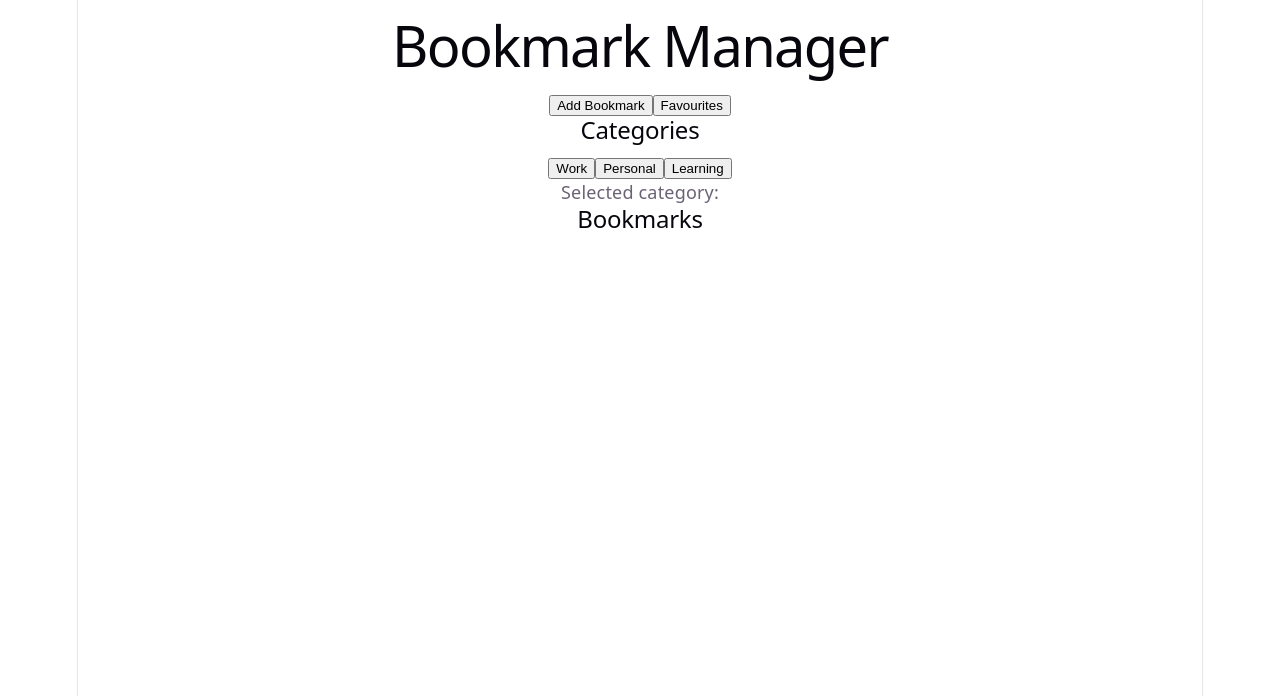
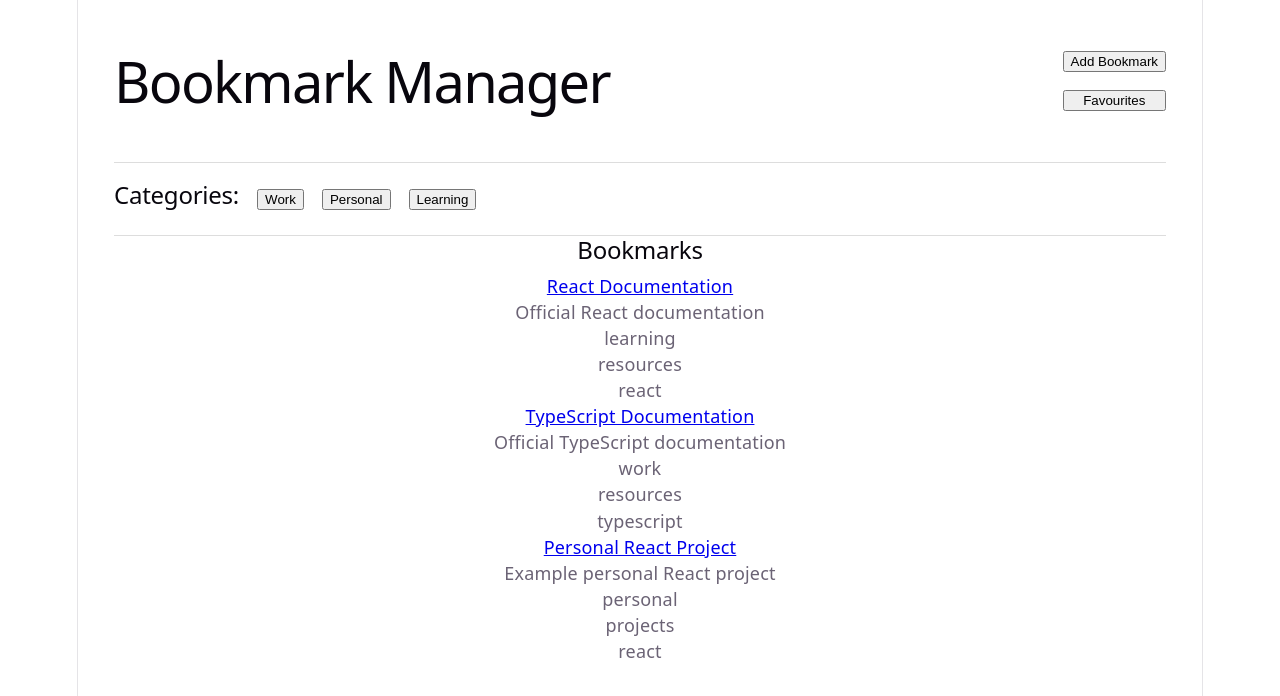
Before and after one commit to JordWiggins/bookmark-manager, a React (Vite) app: page / in a window 1280 px wide. Shown: the top 696 px of the page. Built offline with nearby package versions, Linux system fonts and the light colour scheme.

Commit message:
complete bookmark filtering

```diff
--- a/src/App.css
+++ b/src/App.css
@@ -1,184 +1,41 @@
-.counter {
-  font-size: 16px;
-  padding: 5px 10px;
-  border-radius: 5px;
-  color: var(--accent);
-  background: var(--accent-bg);
-  border: 2px solid transparent;
-  transition: border-color 0.3s;
-  margin-bottom: 24px;
-
-  &:hover {
-    border-color: var(--accent-border);
-  }
-  &:focus-visible {
-    outline: 2px solid var(--accent);
-    outline-offset: 2px;
-  }
+#root {
+  max-width: 1200px;
+  margin: 0 auto;
+  padding: 2rem;
 }
 
-.hero {
-  position: relative;
-
-  .base,
-  .framework,
-  .vite {
-    inset-inline: 0;
-    margin: 0 auto;
-  }
-
-  .base {
-    width: 170px;
-    position: relative;
-    z-index: 0;
-  }
-
-  .framework,
-  .vite {
-    position: absolute;
-  }
-
-  .framework {
-    z-index: 1;
-    top: 34px;
-    height: 28px;
-    transform: perspective(2000px) rotateZ(300deg) rotateX(44deg) rotateY(39deg)
-      scale(1.4);
-  }
-
-  .vite {
-    z-index: 0;
-    top: 107px;
-    height: 26px;
-    width: auto;
-    transform: perspective(2000px) rotateZ(300deg) rotateX(40deg) rotateY(39deg)
-      scale(0.8);
-  }
+.app-header {
+  display: flex;
+  justify-content: space-between;
+  align-items: center;
+  margin-bottom: 2rem;
 }
 
-#center {
+.header-actions {
   display: flex;
   flex-direction: column;
-  gap: 25px;
-  place-content: center;
-  place-items: center;
-  flex-grow: 1;
-
-  @media (max-width: 1024px) {
-    padding: 32px 20px 24px;
-    gap: 18px;
-  }
+  gap: 1rem;
 }
 
-#next-steps {
-  display: flex;
-  border-top: 1px solid var(--border);
-  text-align: left;
-
-  & > div {
-    flex: 1 1 0;
-    padding: 32px;
-    @media (max-width: 1024px) {
-      padding: 24px 20px;
-    }
-  }
-
-  .icon {
-    margin-bottom: 16px;
-    width: 22px;
-    height: 22px;
-  }
-
-  @media (max-width: 1024px) {
-    flex-direction: column;
-    text-align: center;
-  }
+.bookmark-filters {
+  border-top: 1px solid #ddd;
+  border-bottom: 1px solid #ddd;
+  padding: 1rem 0;
 }
 
-#docs {
-  border-right: 1px solid var(--border);
-
-  @media (max-width: 1024px) {
-    border-right: none;
-    border-bottom: 1px solid var(--border);
-  }
+.category-filter {
+  display: flex;
+  align-items: center;
 }
 
-#next-steps ul {
-  list-style: none;
-  padding: 0;
+.category-buttons{
   display: flex;
-  gap: 8px;
-  margin: 32px 0 0;
-
-  .logo {
-    height: 18px;
-  }
-
-  a {
-    color: var(--text-h);
-    font-size: 16px;
-    border-radius: 6px;
-    background: var(--social-bg);
-    display: flex;
-    padding: 6px 12px;
-    align-items: center;
-    gap: 8px;
-    text-decoration: none;
-    transition: box-shadow 0.3s;
-
-    &:hover {
-      box-shadow: var(--shadow);
-    }
-    .button-icon {
-      height: 18px;
-      width: 18px;
-    }
-  }
-
-  @media (max-width: 1024px) {
-    margin-top: 20px;
-    flex-wrap: wrap;
-    justify-content: center;
-
-    li {
-      flex: 1 1 calc(50% - 8px);
-    }
-
-    a {
-      width: 100%;
-      justify-content: center;
-      box-sizing: border-box;
-    }
-  }
+  gap: 1rem;
+  overflow-x: auto;
+  margin-left: 1rem;
 }
 
-#spacer {
-  height: 88px;
-  border-top: 1px solid var(--border);
-  @media (max-width: 1024px) {
-    height: 48px;
-  }
+button.selected {
+  background-color: #333;
+  color: white;
 }
-
-.ticks {
-  position: relative;
-  width: 100%;
-
-  &::before,
-  &::after {
-    content: '';
-    position: absolute;
-    top: -4.5px;
-    border: 5px solid transparent;
-  }
-
-  &::before {
-    left: 0;
-    border-left-color: var(--border);
-  }
-  &::after {
-    right: 0;
-    border-right-color: var(--border);
-  }
-}
--- a/src/App.tsx
+++ b/src/App.tsx
@@ -1,4 +1,5 @@
 import { useState } from 'react'
+import './App.css'
 
 function App() {
   const categories = { // object to represent the categories
@@ -16,79 +17,198 @@ function App() {
     },
   }
 
+  const bookmarks = [
+    {
+      id: 1,
+      title: 'React Documentation',
+      url: 'https://react.dev',
+      description: 'Official React documentation',
+      category: 'learning',
+      subCategory: 'resources',
+      topic: 'react',
+      favourite: true,
+    },
+    {
+      id: 2,
+      title: 'TypeScript Documentation',
+      url: 'https://www.typescriptlang.org',
+      description: 'Official TypeScript documentation',
+      category: 'work',
+      subCategory: 'resources',
+      topic: 'typescript',
+      favourite: false,
+    },
+    {
+      id: 3,
+      title: 'Personal React Project',
+      url: 'https://example.com',
+      description: 'Example personal React project',
+      category: 'personal',
+      subCategory: 'projects',
+      topic: 'react',
+      favourite: true,
+    },
+ ]
+
   type Category = keyof typeof categories // type of category is the keys of the categories object
   type SubCategory = keyof typeof categories[Category] // type of subcategory is the keys of the categories object
 
    // use states
-  const [selectedCategory, setSelectedCategory] = useState<Category | ''>('') // type category or empty
-  const [selectedSubCategory, setSelectedSubCategory] = useState<SubCategory | ''>('') // type subcategory or empty
-  const [selectedTopic, setSelectedTopic] = useState('')
+  const [selectedCategories, setSelectedCategories] = useState<Category[]>([])
+  const [selectedSubCategories, setSelectedSubCategories] = useState<SubCategory[]>([])
+  const [selectedTopics, setSelectedTopics] = useState<string[]>([])
+  const [showFavourites, setShowFavourites] = useState(false)
 
-  const handleCategorySelect = (category : Category) => {
-    setSelectedCategory(category)
-    setSelectedSubCategory('') // reset subcategory when a new category is selected
-    setSelectedTopic('') // reset topic when a new category is selected
+  const handleCategorySelect = (category: Category) => {
+  setSelectedCategories((currentCategories) => // use the current selected categories
+    currentCategories.includes(category) // if the category is already selected
+      ? currentCategories.filter((item) => item !== category) // remove it from the array
+      : [...currentCategories, category] // otherwise create a new array from the current array withthe selected category added to the end
+  )
+  setSelectedSubCategories([]) // reset subcategory
+  setSelectedTopics([]) // reset topic
   }
 
   const handleSubCategorySelect = (subCategory : SubCategory) => {
-    setSelectedSubCategory(subCategory)
-    setSelectedTopic('') // reset topic when a new subcategory is selected
+  setSelectedSubCategories((currentSubCategories) =>
+    currentSubCategories.includes(subCategory)
+      ? currentSubCategories.filter((item) => item !== subCategory)
+      : [...currentSubCategories, subCategory]
+  )
+
+    setSelectedTopics([]) // reset topic when a new subcategory is selected
   }
+
+  const handleTopicSelect = (topic: string) => {
+  setSelectedTopics((currentTopics) =>
+    currentTopics.includes(topic)
+      ? currentTopics.filter((item) => item !== topic)
+      : [...currentTopics, topic]
+  )
+  }
+
+  const filteredBookmarks = bookmarks.filter((bookmark) => {
+    const matchesCategory =
+      selectedCategories.length === 0 ||
+      selectedCategories.includes(bookmark.category as Category)
+
+    const matchesSubCategory =
+      selectedSubCategories.length === 0 ||
+      selectedSubCategories.includes(bookmark.subCategory as SubCategory)
+
+    const matchesTopic =
+      selectedTopics.length === 0 ||
+      selectedTopics.includes(bookmark.topic)
+
+    const matchesFavourites = !showFavourites || bookmark.favourite
+
+    return matchesCategory && matchesSubCategory && matchesTopic && matchesFavourites
+  })
 
   return (
     <div>
-      <header>
+
+      <header className="app-header">
         <h1>Bookmark Manager</h1>
-        <div>
+        <div className="header-actions">
           <button>Add Bookmark</button>
-          <button>Favourites</button>
+          <button
+            className={showFavourites ? 'selected' : ''}
+            onClick={() => setShowFavourites((current) => !current)}
+          >
+            Favourites
+          </button>
         </div>
       </header>
 
-      <nav aria-label="Bookmark filters">
-        <section>
-          <h2>Categories</h2>
+      <nav className="bookmark-filters" aria-label="Bookmark filters">
 
-          <div>
-            <button onClick={() => handleCategorySelect('work')}>Work</button>
-            <button onClick={() => handleCategorySelect('personal')}>Personal</button>
-            <button onClick={() => handleCategorySelect('learning')}>Learning</button>
+        <section className="category-filter">
+          <h2>Categories:</h2>
+          <div className="category-buttons">
+            <button
+              className={selectedCategories.includes('work') ? 'selected' : ''}
+              onClick={() => handleCategorySelect('work')}
+            >
+              Work
+            </button>
+            <button
+              className={selectedCategories.includes('personal') ? 'selected' : ''}
+              onClick={() => handleCategorySelect('personal')}
+            >
+              Personal
+            </button>
+            <button
+              className={selectedCategories.includes('learning') ? 'selected' : ''}
+              onClick={() => handleCategorySelect('learning')}
+            >
+              Learning
+            </button>
           </div>
-
-          <p>Selected category: {selectedCategory}</p>
         </section>
 
-        {selectedCategory && ( // if thing on the left is selected, render thing on the right
-          // opening fragement - used to group code together, kind of like a div without an official box around it
+        {selectedCategories.length > 0 && ( // if thing on the left is selected, render thing on the right
           <section>
             <h2>Subcategories</h2>
             <div>
-              {(Object.keys(categories[selectedCategory]) as SubCategory[]).map((subCategory) => ( // map through the subcategories of the selected category
-                <button key={subCategory} onClick={() => handleSubCategorySelect(subCategory)}>
+              {Array.from( // create a new array from the unique subcategories of the selected categories
+                new Set( // remove duplicates from the array of subcategories
+                  selectedCategories.flatMap((category) => // flatmap through the selected categories and return the subcategories of each category
+                    Object.keys(categories[category]) as SubCategory[] // cast the keys of the categories object to the SubCategory type
+                  )
+                )
+              ).map((subCategory) => ( // map through the unique subcategories and render a button for each one
+                <button
+                  key={subCategory}
+                  className={selectedSubCategories.includes(subCategory) ? 'selected' : ''}
+                  onClick={() => handleSubCategorySelect(subCategory)}
+                >
+
                   {subCategory}
                 </button>
               ))}
             </div>
-
-            <p>Selected subcategory: {selectedSubCategory}</p>
           </section>
         )}
 
-        {selectedCategory && selectedSubCategory && (
+        {selectedCategories.length > 0 && selectedSubCategories.length > 0 && (
           <section>
             <h2>Topics</h2>
             <div>
-              {categories[selectedCategory][selectedSubCategory].map((topic) => ( // map through the topics of the selected subcategory
-                <button key={topic} onClick={() => setSelectedTopic(topic)}>
+              {Array.from(
+                new Set(
+                  selectedCategories.flatMap((category) =>
+                    selectedSubCategories.flatMap((subCategory) =>
+                      categories[category][subCategory]
+                    )
+                  )
+                )
+              ).map((topic) => ( // map through the topics of the selected subcategory
+                <button key={topic} className={selectedTopics.includes(topic) ? 'selected' : ''} onClick={() => handleTopicSelect(topic)}>
                   {topic}
                 </button>
               ))}
             </div>
-            <p>Selected topic: {selectedTopic}</p>
           </section>
         )}
       </nav>
-      <main><h2>Bookmarks</h2></main>
+
+      <main>
+        <h2>Bookmarks</h2>
+
+        {filteredBookmarks.map((bookmark) => (
+          <div key={bookmark.id}>
+            <a href={bookmark.url} target="_blank">
+              {bookmark.title}
+            </a>
+
+            <p>{bookmark.description}</p>
+            <p>{bookmark.category}</p>
+            <p>{bookmark.subCategory}</p>
+            <p>{bookmark.topic}</p>
+          </div>
+        ))}
+      </main>
     </div>
   )
 }
```
